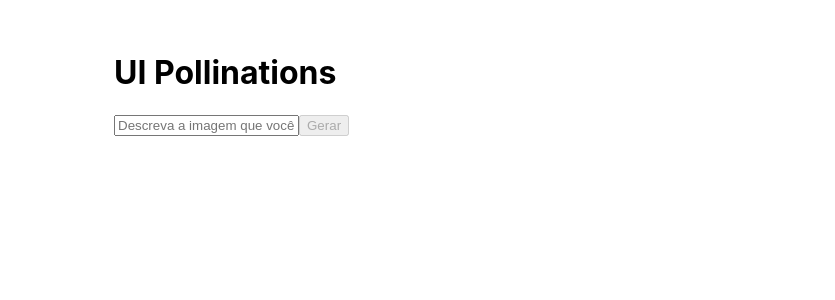
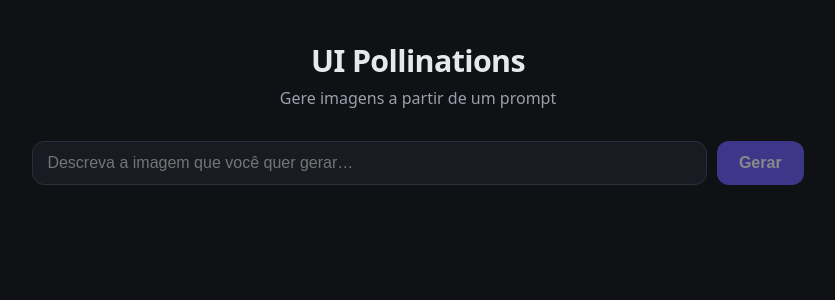
Before and after one commit to jamelsalah/UI-Pollinations, a React (Vite) app: page / in a window 1280 px wide. Shown: the top 300 px of the page, without its empty margins (222-1057 px from the left). Built offline with nearby package versions, Linux system fonts and the light colour scheme.

Commit message:
style: aplica tema escuro e estilo inicial da interface

```diff
--- a/src/App.tsx
+++ b/src/App.tsx
@@ -3,8 +3,11 @@ import { PromptPanel } from './components/PromptPanel';
 
 export function App(): React.JSX.Element {
   return (
-    <main>
-      <h1>UI Pollinations</h1>
+    <main className="app">
+      <header className="app__header">
+        <h1 className="app__title">UI Pollinations</h1>
+        <p className="app__subtitle">Gere imagens a partir de um prompt</p>
+      </header>
       <PromptPanel />
     </main>
   );
--- a/src/components/PromptPanel.tsx
+++ b/src/components/PromptPanel.tsx
@@ -27,9 +27,10 @@ export function PromptPanel(): React.JSX.Element {
   const isLoading = status === 'loading';
 
   return (
-    <section>
-      <div>
+    <section className="panel">
+      <div className="panel__controls">
         <input
+          className="panel__input"
           type="text"
           value={prompt}
           onChange={(e) => setPrompt(e.target.value)}
@@ -37,19 +38,28 @@ export function PromptPanel(): React.JSX.Element {
           placeholder="Descreva a imagem que você quer gerar…"
           disabled={isLoading}
         />
-        <button onClick={handleGenerate} disabled={isLoading || !prompt.trim()}>
+        <button
+          className="panel__button"
+          onClick={handleGenerate}
+          disabled={isLoading || !prompt.trim()}
+        >
           {isLoading ? 'Gerando…' : 'Gerar'}
         </button>
       </div>
 
-      {status === 'loading' && <p>Gerando imagem, aguarde…</p>}
+      {status === 'loading' && (
+        <p className="panel__status panel__status--loading">Gerando imagem, aguarde…</p>
+      )}
       {status === 'error' && (
-        <p role="alert">Não foi possível gerar a imagem. Tente novamente.</p>
+        <p className="panel__status panel__status--error" role="alert">
+          Não foi possível gerar a imagem. Tente novamente.
+        </p>
       )}
 
       {imageUrl && (
-        <div hidden={status !== 'loaded'}>
+        <div className="panel__result" hidden={status !== 'loaded'}>
           <img
+            className="panel__image"
             key={genId}
             src={imageUrl}
             alt={prompt}
--- a/src/index.css
+++ b/src/index.css
@@ -1,8 +1,78 @@
+:root {
+  color-scheme: dark;
+  --bg: #0f1115;
+  --surface: #181b22;
+  --border: #2a2f3a;
+  --text: #e6e8ec;
+  --text-dim: #9aa1ad;
+  --accent: #6d5efc;
+  --accent-hover: #8577ff;
+  --error: #ff6b6b;
+  --radius: 12px;
+  font-family: system-ui, -apple-system, 'Segoe UI', Roboto, sans-serif;
+}
+
+* { box-sizing: border-box; }
+
 body {
-  font-family:
-    -apple-system, BlinkMacSystemFont, 'Segoe UI', Roboto, Helvetica, Arial,
-    sans-serif;
-  margin: auto;
-  max-width: 38rem;
-  padding: 2rem;
+  margin: 0;
+  background: var(--bg);
+  color: var(--text);
 }
+
+.app {
+  max-width: 820px;
+  margin: 0 auto;
+  padding: 2.5rem 1.5rem 4rem;
+}
+
+.app__header { margin-bottom: 2rem; text-align: center; }
+.app__title { margin: 0; font-size: 1.9rem; letter-spacing: -0.02em; }
+.app__subtitle { margin: 0.35rem 0 0; color: var(--text-dim); }
+
+.panel__controls { display: flex; gap: 0.6rem; }
+
+.panel__input {
+  flex: 1;
+  padding: 0.75rem 0.9rem;
+  font-size: 1rem;
+  color: var(--text);
+  background: var(--surface);
+  border: 1px solid var(--border);
+  border-radius: var(--radius);
+  outline: none;
+  transition: border-color 0.15s;
+}
+.panel__input:focus { border-color: var(--accent); }
+.panel__input:disabled { opacity: 0.6; }
+
+.panel__button {
+  padding: 0.75rem 1.4rem;
+  font-size: 1rem;
+  font-weight: 600;
+  color: #fff;
+  background: var(--accent);
+  border: none;
+  border-radius: var(--radius);
+  cursor: pointer;
+  transition: background 0.15s;
+}
+.panel__button:hover:not(:disabled) { background: var(--accent-hover); }
+.panel__button:disabled { opacity: 0.5; cursor: not-allowed; }
+
+.panel__status { margin: 1.25rem 0 0; color: var(--text-dim); }
+.panel__status--loading { animation: pulse 1.2s ease-in-out infinite; }
+.panel__status--error { color: var(--error); }
+
+@keyframes pulse { 0%, 100% { opacity: 1; } 50% { opacity: 0.5; } }
+
+.panel__result { margin-top: 1.5rem; }
+
+.panel__image {
+  display: block;
+  width: 100%;
+  height: auto;
+  border-radius: var(--radius);
+  border: 1px solid var(--border);
+  box-shadow: 0 8px 30px rgba(0, 0, 0, 0.4);
+}
```
